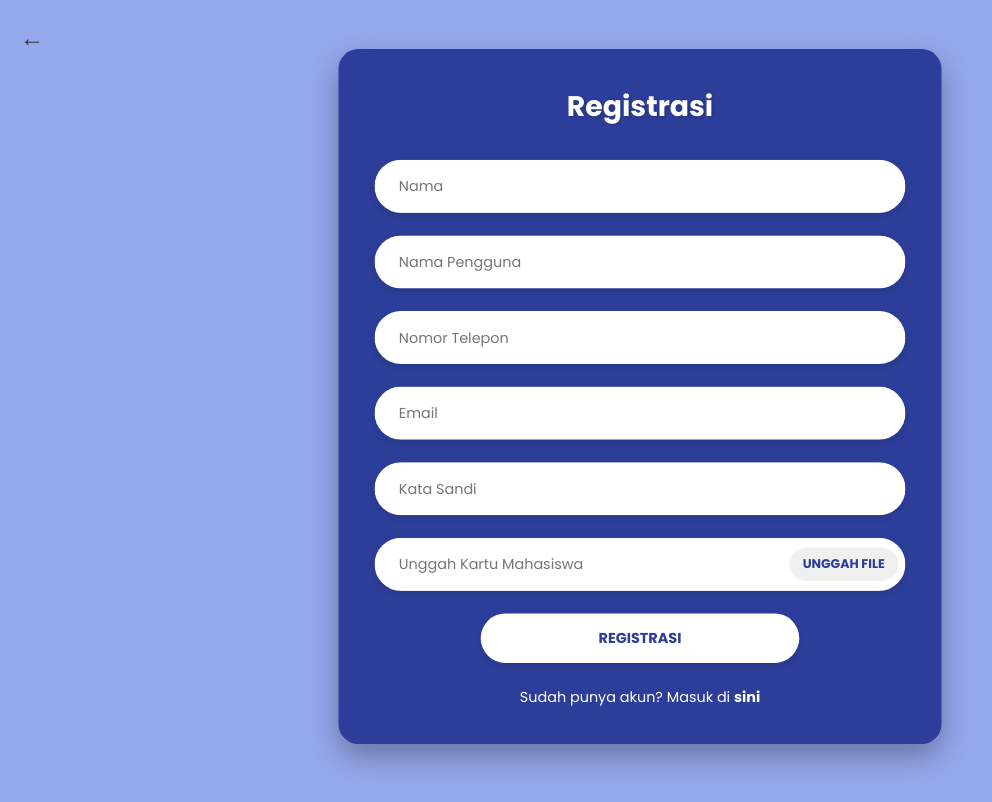
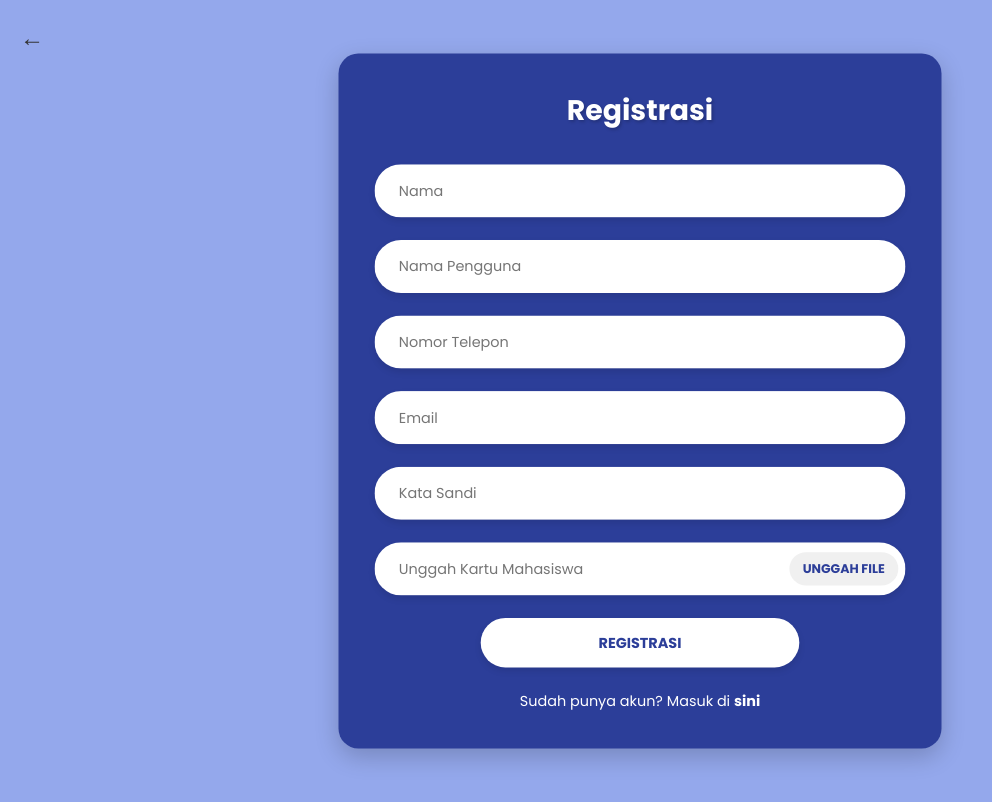
Before and after one commit to Gregroww/UniThrift, a PHP site: page /register.php in a window 1280 px wide, with the pointer over the restyled element. Shown: the whole page, without its empty margins (0-992 px from the left). Run offline with PHP 8.4, Linux system fonts and the light colour scheme.

Commit message:
Remove hover login + register

```diff
--- a/style/login.css
+++ b/style/login.css
@@ -47,10 +47,10 @@ body {
     transition: all 0.3s ease;
 }
 
-.login-card:hover {
+/* .login-card:hover {
     transform: translateY(-5px);
     box-shadow: 0 15px 35px rgba(0, 0, 0, 0.3);
-}
+} */
 
 h1 {
     color: white;
--- a/style/register.css
+++ b/style/register.css
@@ -54,10 +54,10 @@ h1 {
     text-shadow: 1.8px 1.8px 3.6px rgba(0, 0, 0, 0.2);
 }
 
-.login-card:hover {
+/* .login-card:hover {
     transform: translateY(-4.5px) scale(0.9);
     box-shadow: 0 13.5px 31.5px rgba(0, 0, 0, 0.3);
-}
+} */
 
 .input-group {
     margin-bottom: 25px;
```
